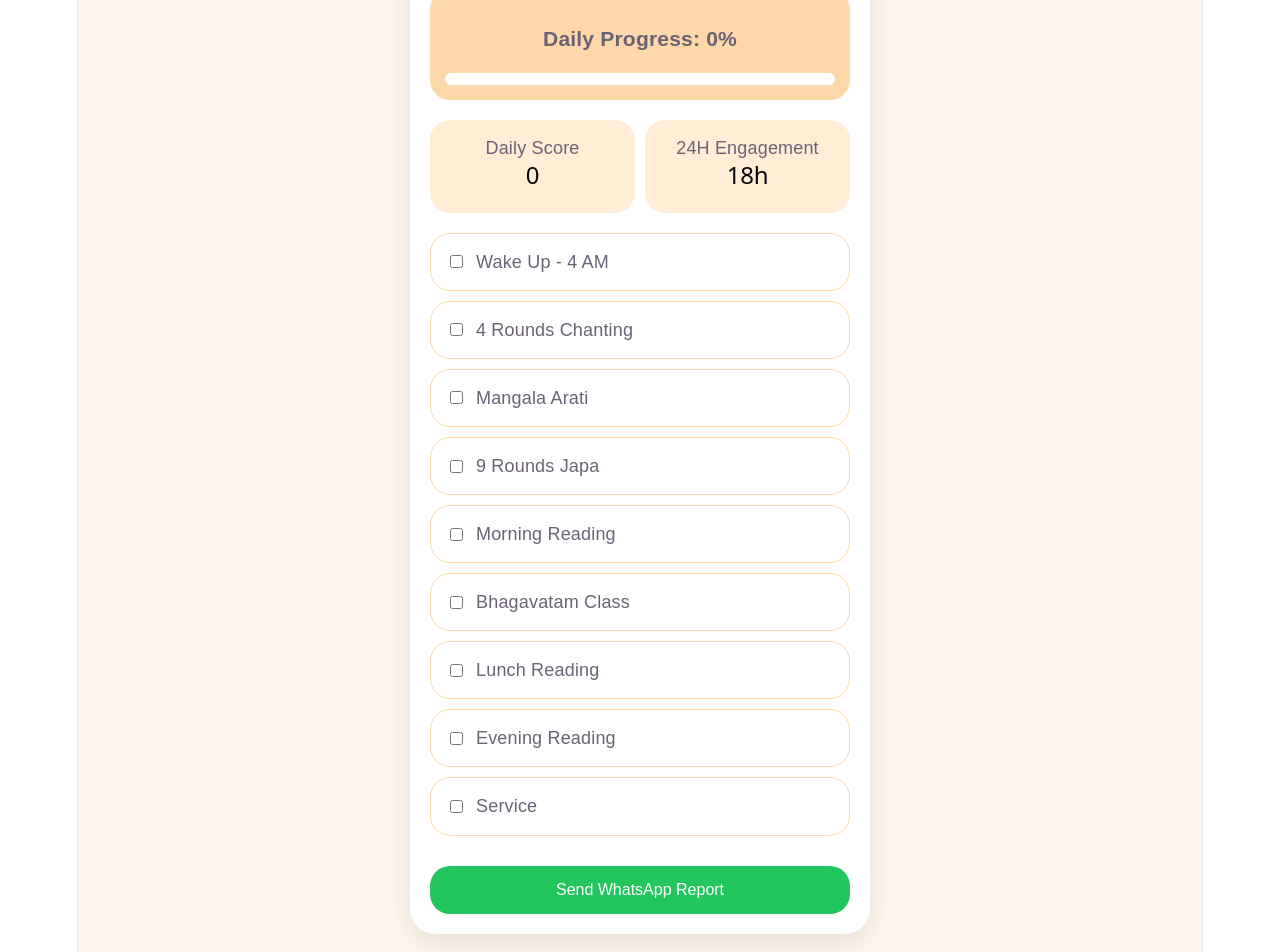
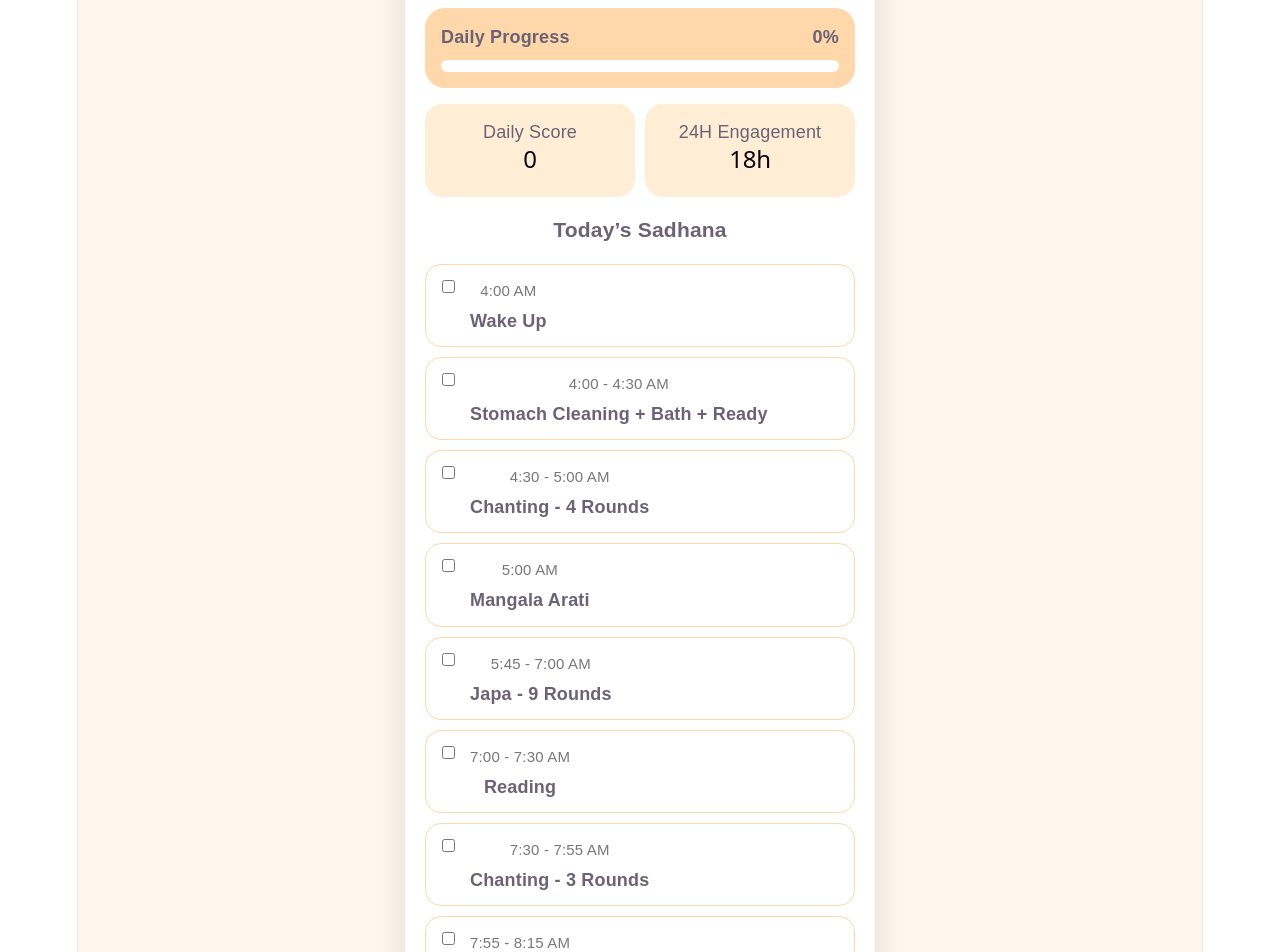
Before and after one commit to krishna7020767-afk/sadhna-os, a React (Vite) app: page / in a window 1280 px wide. Shown: the part 140-1092 px from the top of the page. Built offline with nearby package versions, Linux system fonts and the light colour scheme.

Commit message:
update version 2

```diff
--- a/src/App.jsx
+++ b/src/App.jsx
@@ -2,19 +2,32 @@ import { useState } from "react";
 
 export default function App() {
   const [tasks, setTasks] = useState([
-    { title: "Wake Up - 4 AM", done: false },
-    { title: "4 Rounds Chanting", done: false },
-    { title: "Mangala Arati", done: false },
-    { title: "9 Rounds Japa", done: false },
-    { title: "Morning Reading", done: false },
-    { title: "Bhagavatam Class", done: false },
-    { title: "Lunch Reading", done: false },
-    { title: "Evening Reading", done: false },
-    { title: "Service", done: false },
+    { time: "4:00 AM", title: "Wake Up", done: false },
+    { time: "4:00 - 4:30 AM", title: "Stomach Cleaning + Bath + Ready", done: false },
+    { time: "4:30 - 5:00 AM", title: "Chanting - 4 Rounds", done: false },
+    { time: "5:00 AM", title: "Mangala Arati", done: false },
+    { time: "5:45 - 7:00 AM", title: "Japa - 9 Rounds", done: false },
+    { time: "7:00 - 7:30 AM", title: "Reading", done: false },
+    { time: "7:30 - 7:55 AM", title: "Chanting - 3 Rounds", done: false },
+    { time: "7:55 - 8:15 AM", title: "Exercise", done: false },
+    { time: "8:20 - 9:10 AM", title: "Bhagavatam Class", done: false },
+    { time: "Before 9:30 AM", title: "Prasadam + Lecture Hearing", done: false },
+    { time: "10:00 AM - 1:00 PM", title: "Job / Service Work", done: false },
+    { time: "1:00 - 2:00 PM", title: "Lunch + 30 Min Reading", done: false },
+    { time: "2:00 - 7:00 PM", title: "Job / Service Work", done: false },
+    { time: "7:00 - 7:30 PM", title: "Dinner Prasadam", done: false },
+    { time: "7:30 - 8:30 PM", title: "Evening Reading", done: false },
+    { time: "8:30 - 9:00 PM", title: "Service / Seva", done: false },
   ]);
+
+  const [newTime, setNewTime] = useState("");
+  const [newTask, setNewTask] = useState("");
+  const [notes, setNotes] = useState("");
 
   const completed = tasks.filter((t) => t.done).length;
   const progress = Math.round((completed / tasks.length) * 100);
+  const score = Math.min(100, Math.round(progress * 1.1));
+  const missed = tasks.filter((t) => !t.done);
 
   const toggleTask = (index) => {
     const updated = [...tasks];
@@ -22,125 +35,262 @@ export default function App() {
     setTasks(updated);
   };
 
+  const addTask = () => {
+    if (!newTime || !newTask) return;
+    setTasks([...tasks, { time: newTime, title: newTask, done: false }]);
+    setNewTime("");
+    setNewTask("");
+  };
+
+  const reportText = `Hare Krishna Prabhuji 🙏
+Today's Sadhana Report:
+Progress: ${progress}%
+Daily Score: ${score}/100
+Completed: ${completed}/${tasks.length}
+
+Notes:
+${notes || "No notes added."}`;
+
+  const sendWhatsApp = () => {
+    const url = `https://wa.me/?text=${encodeURIComponent(reportText)}`;
+    window.open(url, "_blank");
+  };
+
   return (
-    <div
-      style={{
-        minHeight: "100vh",
-        background: "#fff7ed",
-        padding: 20,
-        fontFamily: "Arial",
-      }}
-    >
-      <div
-        style={{
-          maxWidth: 420,
-          margin: "0 auto",
-          background: "white",
-          borderRadius: 25,
-          padding: 20,
-          boxShadow: "0 10px 30px rgba(0,0,0,0.1)",
-        }}
-      >
-        <h1 style={{ textAlign: "center" }}>Sadhana OS</h1>
+    <div style={styles.page}>
+      <div style={styles.app}>
+        <h1 style={styles.title}>Sadhana OS</h1>
+        <p style={styles.subtitle}>Daily Krishna Conscious Engagement</p>
 
-        <div
-          style={{
-            background: "#fed7aa",
-            padding: 15,
-            borderRadius: 20,
-            marginBottom: 20,
-          }}
-        >
-          <h3>Daily Progress: {progress}%</h3>
-
-          <div
-            style={{
-              background: "white",
-              height: 12,
-              borderRadius: 10,
-              overflow: "hidden",
-            }}
-          >
-            <div
-              style={{
-                width: `${progress}%`,
-                background: "#f97316",
-                height: "100%",
-              }}
-            />
+        <div style={styles.progressBox}>
+          <div style={styles.row}>
+            <strong>Daily Progress</strong>
+            <strong>{progress}%</strong>
+          </div>
+          <div style={styles.bar}>
+            <div style={{ ...styles.fill, width: `${progress}%` }} />
           </div>
         </div>
 
-        <div
-          style={{
-            display: "grid",
-            gridTemplateColumns: "1fr 1fr",
-            gap: 10,
-            marginBottom: 20,
-          }}
-        >
-          <div
-            style={{
-              background: "#ffedd5",
-              padding: 15,
-              borderRadius: 20,
-            }}
-          >
+        <div style={styles.grid}>
+          <div style={styles.card}>
             <p>Daily Score</p>
-            <h2>{progress}</h2>
+            <h2>{score}</h2>
           </div>
-
-          <div
-            style={{
-              background: "#ffedd5",
-              padding: 15,
-              borderRadius: 20,
-            }}
-          >
+          <div style={styles.card}>
             <p>24H Engagement</p>
             <h2>18h</h2>
           </div>
         </div>
 
+        <h3 style={styles.sectionTitle}>Today’s Sadhana</h3>
+
         {tasks.map((task, index) => (
-          <div
-            key={index}
-            style={{
-              background: task.done ? "#dcfce7" : "#fff",
-              border: "1px solid #fed7aa",
-              padding: 15,
-              borderRadius: 20,
-              marginBottom: 10,
-              display: "flex",
-              alignItems: "center",
-              gap: 10,
-            }}
-          >
+          <div key={index} style={task.done ? styles.taskDone : styles.task}>
             <input
               type="checkbox"
               checked={task.done}
               onChange={() => toggleTask(index)}
             />
-
-            <span>{task.title}</span>
+            <div>
+              <small style={styles.time}>{task.time}</small>
+              <p style={styles.taskTitle}>{task.title}</p>
+            </div>
           </div>
         ))}
 
-        <button
-          style={{
-            width: "100%",
-            background: "#22c55e",
-            color: "white",
-            border: "none",
-            padding: 15,
-            borderRadius: 20,
-            marginTop: 20,
-            fontSize: 16,
-          }}
-        >
+        <div style={styles.addBox}>
+          <h3>Add New Sadhana</h3>
+          <input
+            style={styles.input}
+            placeholder="Time e.g. 9:30 PM"
+            value={newTime}
+            onChange={(e) => setNewTime(e.target.value)}
+          />
+          <input
+            style={styles.input}
+            placeholder="Activity e.g. Extra Japa"
+            value={newTask}
+            onChange={(e) => setNewTask(e.target.value)}
+          />
+          <button style={styles.orangeButton} onClick={addTask}>
+            Add Activity
+          </button>
+        </div>
+
+        <div style={styles.recoveryBox}>
+          <h3>Missed Sadhana Recovery</h3>
+          <p>{missed.length} activities pending today.</p>
+          <small>
+            Suggestion: Complete one missed activity before dinner or before sleep.
+          </small>
+        </div>
+
+        <div style={styles.aiBox}>
+          <h3>AI Discipline Suggestion</h3>
+          <p>
+            Protect your morning first. Avoid phone usage before Japa and keep
+            lecture hearing active during bath, cleaning, and prasadam.
+          </p>
+        </div>
+
+        <textarea
+          style={styles.textarea}
+          placeholder="Daily notes / realization / struggle..."
+          value={notes}
+          onChange={(e) => setNotes(e.target.value)}
+        />
+
+        <button style={styles.whatsappButton} onClick={sendWhatsApp}>
           Send WhatsApp Report
         </button>
       </div>
     </div>
   );
 }
+
+const styles = {
+  page: {
+    minHeight: "100vh",
+    background: "#fff7ed",
+    padding: "20px",
+    fontFamily: "Arial, sans-serif",
+  },
+  app: {
+    maxWidth: "430px",
+    margin: "0 auto",
+    background: "#ffffff",
+    borderRadius: "28px",
+    padding: "20px",
+    boxShadow: "0 10px 35px rgba(0,0,0,0.12)",
+  },
+  title: {
+    textAlign: "center",
+    marginBottom: "4px",
+  },
+  subtitle: {
+    textAlign: "center",
+    color: "#666",
+    fontSize: "14px",
+    marginBottom: "20px",
+  },
+  progressBox: {
+    background: "#fed7aa",
+    padding: "16px",
+    borderRadius: "20px",
+    marginBottom: "16px",
+  },
+  row: {
+    display: "flex",
+    justifyContent: "space-between",
+    marginBottom: "10px",
+  },
+  bar: {
+    height: "12px",
+    background: "#fff",
+    borderRadius: "20px",
+    overflow: "hidden",
+  },
+  fill: {
+    height: "100%",
+    background: "#f97316",
+  },
+  grid: {
+    display: "grid",
+    gridTemplateColumns: "1fr 1fr",
+    gap: "10px",
+    marginBottom: "20px",
+  },
+  card: {
+    background: "#ffedd5",
+    padding: "15px",
+    borderRadius: "18px",
+    textAlign: "center",
+  },
+  sectionTitle: {
+    marginTop: "10px",
+  },
+  task: {
+    display: "flex",
+    gap: "12px",
+    alignItems: "flex-start",
+    background: "#fff",
+    border: "1px solid #fed7aa",
+    borderRadius: "16px",
+    padding: "12px",
+    marginBottom: "10px",
+  },
+  taskDone: {
+    display: "flex",
+    gap: "12px",
+    alignItems: "flex-start",
+    background: "#dcfce7",
+    border: "1px solid #86efac",
+    borderRadius: "16px",
+    padding: "12px",
+    marginBottom: "10px",
+  },
+  time: {
+    color: "#777",
+  },
+  taskTitle: {
+    margin: "4px 0 0",
+    fontWeight: "600",
+  },
+  addBox: {
+    background: "#fff7ed",
+    border: "1px solid #fed7aa",
+    borderRadius: "20px",
+    padding: "15px",
+    marginTop: "20px",
+  },
+  input: {
+    width: "100%",
+    padding: "12px",
+    borderRadius: "12px",
+    border: "1px solid #fdba74",
+    marginBottom: "10px",
+    boxSizing: "border-box",
+  },
+  orangeButton: {
+    width: "100%",
+    background: "#f97316",
+    color: "#fff",
+    border: "none",
+    padding: "14px",
+    borderRadius: "14px",
+    fontWeight: "bold",
+  },
+  recoveryBox: {
+    background: "#fef3c7",
+    padding: "15px",
+    borderRadius: "18px",
+    marginTop: "16px",
+  },
+  aiBox: {
+    background: "#eef2ff",
+    padding: "15px",
+    borderRadius: "18px",
+    marginTop: "16px",
+  },
+  textarea: {
+    width: "100%",
+    minHeight: "90px",
+    padding: "12px",
+    borderRadius: "16px",
+    border: "1px solid #ddd",
+    marginTop: "16px",
+    boxSizing: "border-box",
+  },
+  whatsappButton: {
+    width: "100%",
+    background: "#22c55e",
+    color: "#fff",
+    border: "none",
+    padding: "15px",
+    borderRadius: "18px",
+    fontSize: "16px",
+    fontWeight: "bold",
+    marginTop: "16px",
+  },
+};
```
